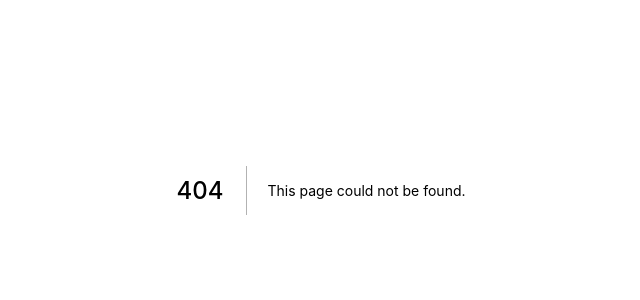
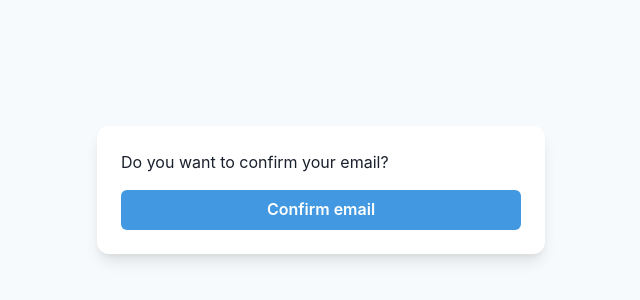
Before and after one commit to MNZamir/Temperature-WebApp, a Next.js app in the folder src/main/ui/: page /account/email-confirmed in a window 1280 px wide. Before the commit this address had no page. Shown: the part 210-510 px from the top of the page, without its empty margins (319-959 px from the left). Built offline with nearby package versions, Linux system fonts and the light colour scheme.

Commit message:
Registration done

```diff
--- a/src/main/ui/components/account/RegistrationForm.jsx
+++ b/src/main/ui/components/account/RegistrationForm.jsx
@@ -35,7 +35,7 @@ export default function RegistrationForm() {
 
         await axios.post(baseUrl + '/api/v1/registration', data)
         .then((response) => {
-          router.push('/account/login');
+          router.push('/account/email-confirmation');
         }, (error) => {
           console.log(error.response.data.message);
           setError({ error: error.response.data.message});
--- /dev/null
+++ b/src/main/ui/pages/account/email-confirmed.jsx
@@ -0,0 +1,88 @@
+import {
+    Flex,
+    Stack,
+    useColorModeValue,
+    Link,
+    useToast,
+    Text,
+    Button
+  } from '@chakra-ui/react';
+  import { useRouter } from 'next/router'
+  import { useState, useEffect } from 'react'
+  import { common } from 'const';
+  import axios from 'axios';
+  const baseUrl = common.apiURL;
+
+  export default function EmailConfirmed() {
+    const { query } = useRouter()
+    const [error, setError] = useState("");
+    const [success, setSuccess] = useState('')
+    const toast = useToast()
+
+    const confirmEmail = async e => {
+
+        if(query.token != null || query.token != undefined) {
+            await axios.get(baseUrl + "/api/v1/registration/confirm?token=" + query.token)
+            .then((response) => {
+                console.log(response.data);
+                setSuccess(response.data)
+                toast({
+                    title: 'Account created.',
+                    description: "We've created your account for you. This window will be automatically close after 5 seconds",
+                    status: 'success',
+                    duration: 9000,
+                    isClosable: true,
+                  });
+                  setTimeout(function(){
+                    location.reload();
+                    window.close();
+                  }, 5000);
+            }, (error) => {
+                console.log(error.response.data.message);
+                setError({ error: error.response.data.message});
+                toast({
+                    title: 'ERROR',
+                    description: error.response.data.message,
+                    status: 'error',
+                    duration: 9000,
+                    isClosable: true,
+                  })
+            })
+        }
+    }
+
+    return (
+      <Flex
+        minH={'100vh'}
+        align={'center'}
+        justify={'center'}
+        bg={useColorModeValue('gray.50', 'gray.800')}>
+        <Stack
+          spacing={4}
+          w={'full'}
+          maxW={'md'}
+          bg={useColorModeValue('white', 'gray.700')}
+          rounded={'xl'}
+          boxShadow={'lg'}
+          p={6}
+          my={12}>
+            <Text
+              fontSize={{ base: 'sm', sm: 'md' }}
+              color={useColorModeValue('gray.800', 'gray.400')}>
+              Do you want to confirm your email?
+            </Text>
+            <Stack spacing={6}>
+                <Button
+                onClick={confirmEmail}
+                  bg={'blue.400'}
+                  color={'white'}
+                  _hover={{
+                    bg: 'blue.500',
+                  }}>
+                  Confirm email
+                </Button>
+            </Stack>
+        </Stack>
+      </Flex>
+    );
+  }
```
Also changed, not shown: 1 other file (tests, documents, lock files or other folders).
